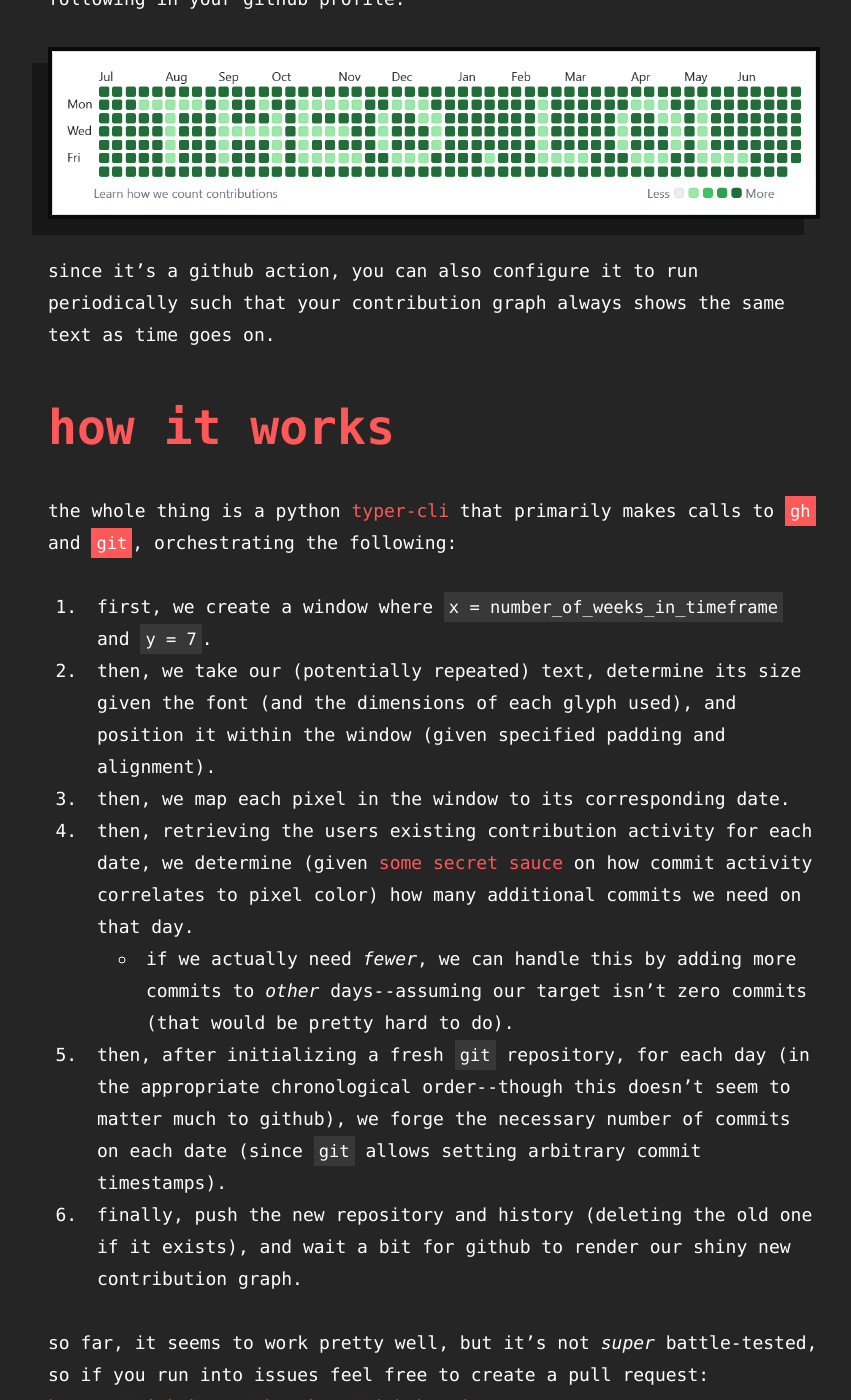
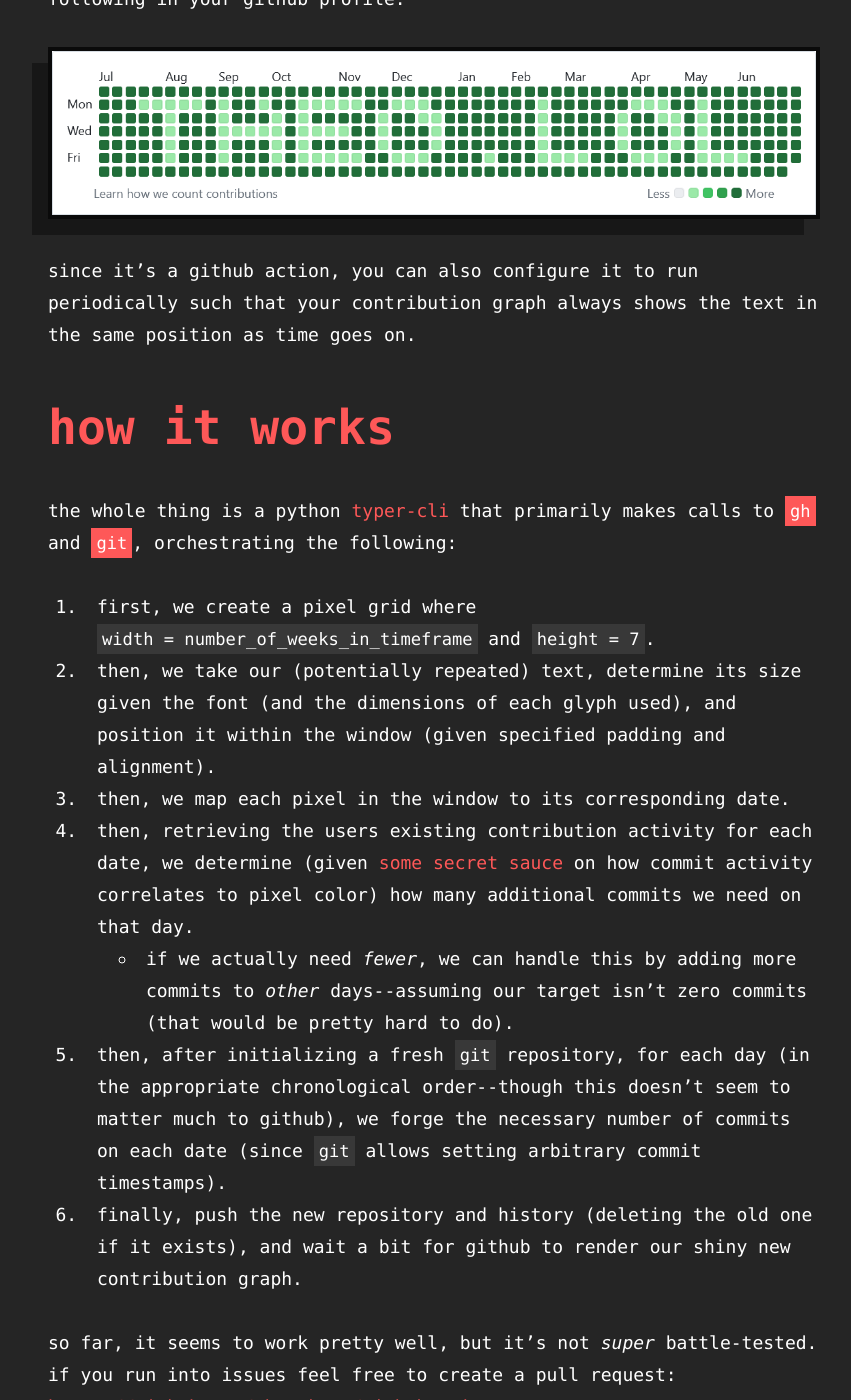
Before and after one commit to tbrockman/tbrockman.github.io, a Jekyll site: the page built from _posts/2024-06-28-github-paint.md, in a window 1280 px wide and 1400 px high, scrolled down 1546 px. Shown: the whole window, without its empty margins (206-1057 px from the left). Built offline with Jekyll 4.4.1, drawn with Linux system fonts in a browser that asks for light colours; some of the changed text lies outside the part shown.

Commit message:
More tweaks.

```diff
--- a/_posts/2024-06-28-github-paint.md
+++ b/_posts/2024-06-28-github-paint.md
@@ -26,13 +26,13 @@ a GitHub Action which\-\-given a string, a GitHub API token, and any optional pa
 
 ![the text "theo.lol" written in tbrockman's contribution graph](/assets/img/github-paint/example.png)
 
-Since it's a GitHub Action, you can also configure it to run periodically such that your contribution graph always shows the same text as time goes on.
+Since it's a GitHub Action, you can also configure it to run periodically such that your contribution graph always shows the text in the same position as time goes on.
 
 ## how it works
 
 The whole thing is a Python [Typer-CLI](https://typer.tiangolo.com/) that primarily makes calls to [`gh`](https://cli.github.com/) and [`git`](https://git-scm.com/), orchestrating the following:
 
-1. First, we create a window where `x = number_of_weeks_in_timeframe` and `y = 7`.
+1. First, we create a pixel grid where `width = number_of_weeks_in_timeframe` and `height = 7`.
 1. Then, we take our (potentially repeated) text, determine its size given the font (and the dimensions of each glyph used), and position it within the window (given specified padding and alignment).
 1. Then, we map each pixel in the window to its corresponding date.
 1. Then, retrieving the users existing contribution activity for each date, we determine (given [some secret sauce](https://stackoverflow.com/a/78686095/23271846) on how commit activity correlates to pixel color) how many additional commits we need on that day.
@@ -40,6 +40,6 @@ The whole thing is a Python [Typer-CLI](https://typer.tiangolo.com/) that primar
 1. Then, after initializing a fresh `git` repository, for each day (in the appropriate chronological order\-\-though this doesn't seem to matter much to GitHub), we forge the necessary number of commits on each date (since `git` allows setting arbitrary commit timestamps).
 1. Finally, push the new repository and history (deleting the old one if it exists), and wait a bit for GitHub to render our shiny new contribution graph.
 
-So far, it seems to work pretty well, but it's not *super* battle-tested, so if you run into issues feel free to create a pull request: [https://github.com/tbrockman/github-paint](https://github.com/tbrockman/github-paint).
+So far, it seems to work pretty well, but it's not *super* battle-tested. if you run into issues feel free to create a pull request: [https://github.com/tbrockman/github-paint](https://github.com/tbrockman/github-paint).
 
 hope you like it!
```
Also changed, not shown: other parts of _posts/2024-06-28-github-paint.md (+1 -1 lines).
